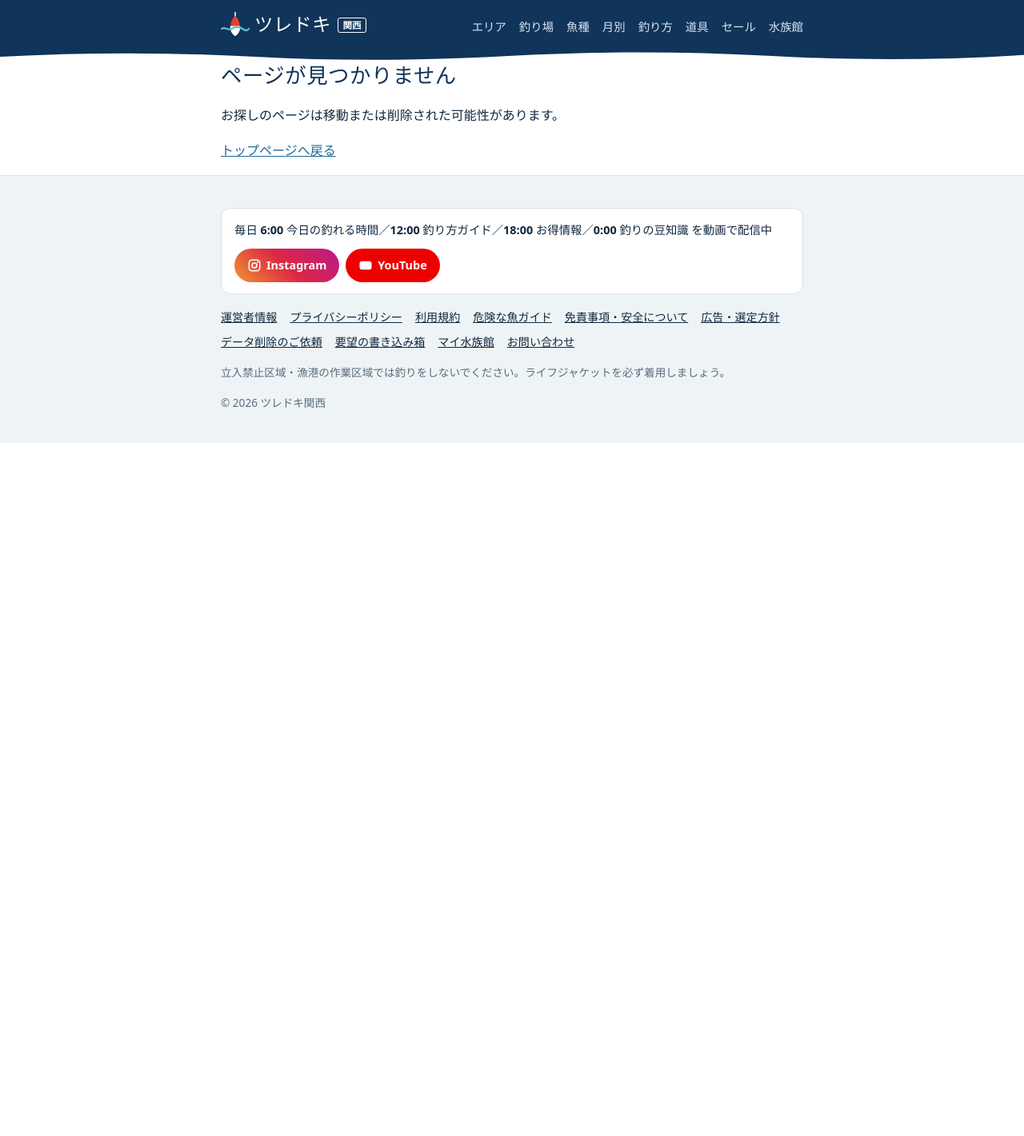
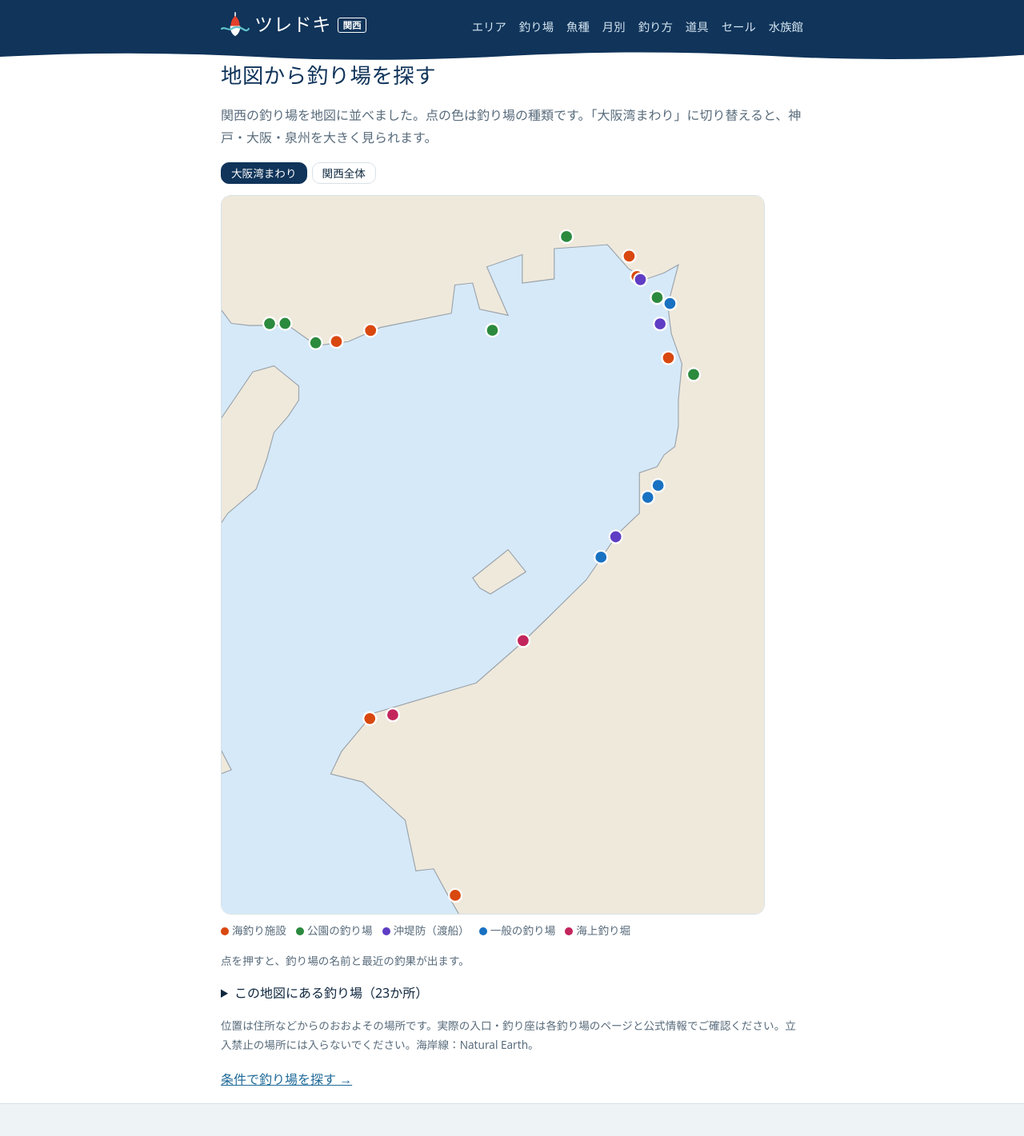
Before and after one commit to mametarou0510mame-coder/fishingbase-japan, a Next.js app: page /map in a window 1280 px wide. Before the commit this address had no page. Shown: the top 1421 px of the page at 80% size. Before the commit the page ends 800 px from the top, so only its background shows below. Built offline with nearby package versions, Linux system fonts and the light colour scheme; a web font is replaced by a local one.

Commit message:
地図から釣り場を探すページ（自前のSVG地図・大阪湾の拡大）
Co-Authored-By: Claude Opus 5.5 <noreply@anthropic.com>
Claude-Session: https://claude.ai/code/session_0136AjP6UKpQXASPdXzdeXrp

```diff
--- /dev/null
+++ b/app/components/SpotMap.tsx
@@ -0,0 +1,78 @@
+"use client";
+
+import Link from "next/link";
+import { useState } from "react";
+
+export type MapView = { w: number; h: number; lon0: number; lat1: number; k: number; c: number; bbox: number[]; path: string };
+export type MapSpot = { slug: string; name: string; href: string; type: string; area: string; lat: number; lon: number; rough: boolean; recent: string[] };
+
+const COLORS: Record<string, string> = {
+  海釣り施設: "#d9480f",
+  公園の釣り場: "#2b8a3e",
+  "沖堤防（渡船）": "#5f3dc4",
+  一般の釣り場: "#1971c2",
+  海上釣り堀: "#c2255c",
+};
+
+function inView(v: MapView, s: MapSpot) {
+  return s.lon >= v.bbox[0] && s.lon <= v.bbox[2] && s.lat >= v.bbox[1] && s.lat <= v.bbox[3];
+}
+
+// 釣り場の地図（自前の SVG。外部の地図サービスは使わない）
+export default function SpotMap({ views, spots }: { views: { key: string; label: string; view: MapView }[]; spots: MapSpot[] }) {
+  const [tab, setTab] = useState(0);
+  const [sel, setSel] = useState<string | null>(null);
+  const v = views[tab].view;
+  const shown = spots.filter((s) => inView(v, s));
+  const r = tab === 0 ? 7 : 11;
+  const cur = spots.find((s) => s.slug === sel);
+  const xy = (s: MapSpot) => [(s.lon - v.lon0) * v.c * v.k, (v.lat1 - s.lat) * v.k];
+  return (
+    <section>
+      <div className="tide-tabs" role="tablist" aria-label="地図の範囲">
+        {views.map((x, i) => (
+          <button key={x.key} role="tab" aria-selected={i === tab} className={i === tab ? "on" : ""} onClick={() => { setTab(i); setSel(null); }}>
+            {x.label}
+          </button>
+        ))}
+      </div>
+      <svg className="spot-map" viewBox={`0 0 ${v.w} ${v.h}`} role="img" aria-label={`${views[tab].label}の釣り場の地図`}>
+        <rect width={v.w} height={v.h} className="sea" />
+        <path d={v.path} className="land" />
+        {shown.map((s) => {
+          const [x, y] = xy(s);
+          return (
+            <g key={s.slug} className="pin" onClick={() => setSel(s.slug)} role="button" tabIndex={0} aria-label={s.name}
+              onKeyDown={(e) => (e.key === "Enter" || e.key === " ") && setSel(s.slug)}>
+              <circle cx={x} cy={y} r={sel === s.slug ? r * 1.5 : r} fill={COLORS[s.type] ?? "#333"} stroke="#fff" strokeWidth={2} />
+              <title>{s.name}</title>
+            </g>
+          );
+        })}
+      </svg>
+      <div className="map-legend small">
+        {Object.entries(COLORS).map(([k, c]) => (
+          <span key={k}><i style={{ background: c }} />{k}</span>
+        ))}
+      </div>
+      {cur ? (
+        <div className="card map-card" aria-live="polite">
+          <h3><Link href={cur.href}>{cur.name}</Link></h3>
+          <p className="small">{cur.type}・{cur.area}{cur.rough ? "（位置はおおよそ）" : ""}</p>
+          {cur.recent.length > 0 && <p className="small">最近の釣果：{cur.recent.join("、")}</p>}
+          <Link href={cur.href}>潮・天気・料金・ルールを見る →</Link>
+        </div>
+      ) : (
+        <p className="small">点を押すと、釣り場の名前と最近の釣果が出ます。</p>
+      )}
+      <details>
+        <summary>この地図にある釣り場（{shown.length}か所）</summary>
+        <ul>
+          {shown.map((s) => (
+            <li key={s.slug}><Link href={s.href}>{s.name}</Link> <span className="small">{s.area}</span></li>
+          ))}
+        </ul>
+      </details>
+    </section>
+  );
+}
--- a/app/globals.css
+++ b/app/globals.css
@@ -340,3 +340,18 @@ iframe.guide-video { border: 0; }
 .post-form textarea { font: inherit; font-weight: 400; padding: 8px 10px; border: 1.5px solid var(--line); border-radius: 8px; background: var(--card); color: var(--ink); }
 .post-form .check { display: flex; font-weight: 400; }
 .aq-promo { margin: 16px 0; border-left: 5px solid var(--glow); }
+
+/* 地図 */
+.spot-map { width: 100%; max-width: 680px; height: auto; display: block; margin: 8px 0; border-radius: 12px; border: 1px solid var(--line); }
+.spot-map .sea { fill: #d6e9f8; }
+.spot-map .land { fill: #efe9dc; stroke: #9aa3ab; stroke-width: 1; }
+.spot-map .pin { cursor: pointer; }
+.spot-map .pin:focus { outline: none; }
+.spot-map .pin:focus circle { stroke: #000; }
+.map-legend { display: flex; flex-wrap: wrap; gap: 4px 12px; margin: 4px 0 8px; }
+.map-legend i { display: inline-block; width: 10px; height: 10px; border-radius: 50%; margin-right: 4px; vertical-align: middle; }
+.map-card h3 { margin: 0 0 4px; }
+@media (prefers-color-scheme: dark) {
+  .spot-map .sea { fill: #16324a; }
+  .spot-map .land { fill: #2c2f33; stroke: #555; }
+}
--- a/app/kansai/page.tsx
+++ b/app/kansai/page.tsx
@@ -36,7 +36,7 @@ export default function KansaiIndex() {
       </p>
       <SpotFinder spots={spots} />
       <p className="small">
-        掲載する釣り場は順次追加します。<Link href="/kansai/area/">エリア別の釣果まとめ</Link>もご覧ください。
+        <Link href="/map/">地図から探す</Link>こともできます。掲載する釣り場は順次追加します。<Link href="/kansai/area/">エリア別の釣果まとめ</Link>もご覧ください。
       </p>
     </>
   );
--- /dev/null
+++ b/app/map/page.tsx
@@ -0,0 +1,50 @@
+import type { Metadata } from "next";
+import Link from "next/link";
+import SpotMap, { type MapSpot } from "@/app/components/SpotMap";
+import { areaOfSpot } from "@/lib/areas";
+import { summarize } from "@/lib/catches";
+import MAP from "@/lib/kansaiMap.json";
+import COORDS from "@/lib/spotCoords.json";
+import { publishedSpots } from "@/lib/spots";
+
+export const metadata: Metadata = {
+  title: "地図から釣り場を探す（関西）",
+  description: "関西の海釣り施設・公園・沖堤防・漁港・海上釣り堀を地図で探せます。点を押すと最近の釣果と、潮・天気・料金のページへ進めます。",
+  alternates: { canonical: "/map/" },
+};
+
+type Coord = { lat: number; lon: number; rough?: boolean };
+
+export default function MapPage() {
+  const coords = COORDS as Record<string, Coord>;
+  const spots: MapSpot[] = publishedSpots()
+    .filter((s) => coords[s.slug])
+    .map((s) => ({
+      slug: s.slug,
+      name: s.name,
+      href: `/kansai/${s.pref}/${s.slug}/`,
+      type: s.type,
+      area: areaOfSpot(s.slug)?.name ?? s.area,
+      lat: coords[s.slug].lat,
+      lon: coords[s.slug].lon,
+      rough: !!coords[s.slug].rough,
+      recent: summarize([s.slug]).list.slice(0, 3).map((x) => x.species.replace(/（.*?）/g, "")),
+    }));
+  return (
+    <>
+      <h1>地図から釣り場を探す</h1>
+      <p className="lead">関西の釣り場を地図に並べました。点の色は釣り場の種類です。「大阪湾まわり」に切り替えると、神戸・大阪・泉州を大きく見られます。</p>
+      <SpotMap
+        views={[
+          { key: "bay", label: "大阪湾まわり", view: MAP.bay },
+          { key: "kansai", label: "関西全体", view: MAP.kansai },
+        ]}
+        spots={spots}
+      />
+      <p className="small">
+        位置は住所などからのおおよその場所です。実際の入口・釣り座は各釣り場のページと公式情報でご確認ください。立入禁止の場所には入らないでください。{MAP.credit}。
+      </p>
+      <p><Link href="/kansai/">条件で釣り場を探す →</Link></p>
+    </>
+  );
+}
--- a/app/page.tsx
+++ b/app/page.tsx
@@ -55,6 +55,7 @@ export default function Home() {
       <ul className="quick-links">
         <li><Link href="/kansai/area/">エリア別：最近釣れている魚</Link></li>
         <li><Link href="/kansai/">条件で釣り場を探す</Link></li>
+        <li><Link href="/map/">地図から釣り場を探す</Link></li>
         <li><ThisMonthLink /></li>
         <li><Link href="/species/">魚種から探す</Link></li>
         <li><Link href="/safety/fish/">危険な魚ガイド</Link></li>
--- a/app/sitemap.ts
+++ b/app/sitemap.ts
@@ -32,7 +32,7 @@ export default function sitemap(): MetadataRoute.Sitemap {
       changeFrequency: "monthly" as const,
       priority: 0.5,
     })),
-    ...["/aquarium/", "/request/", "/gear/", "/gear/sale/", "/safety/fish/", "/about/", "/pr-policy/", "/privacy/", "/terms/", "/disclaimer/", "/contact/"].map((p) => ({
+    ...["/map/", "/aquarium/", "/request/", "/gear/", "/gear/sale/", "/safety/fish/", "/about/", "/pr-policy/", "/privacy/", "/terms/", "/disclaimer/", "/contact/"].map((p) => ({
       url: u(p),
       lastModified: now,
       changeFrequency: "yearly" as const,
```
